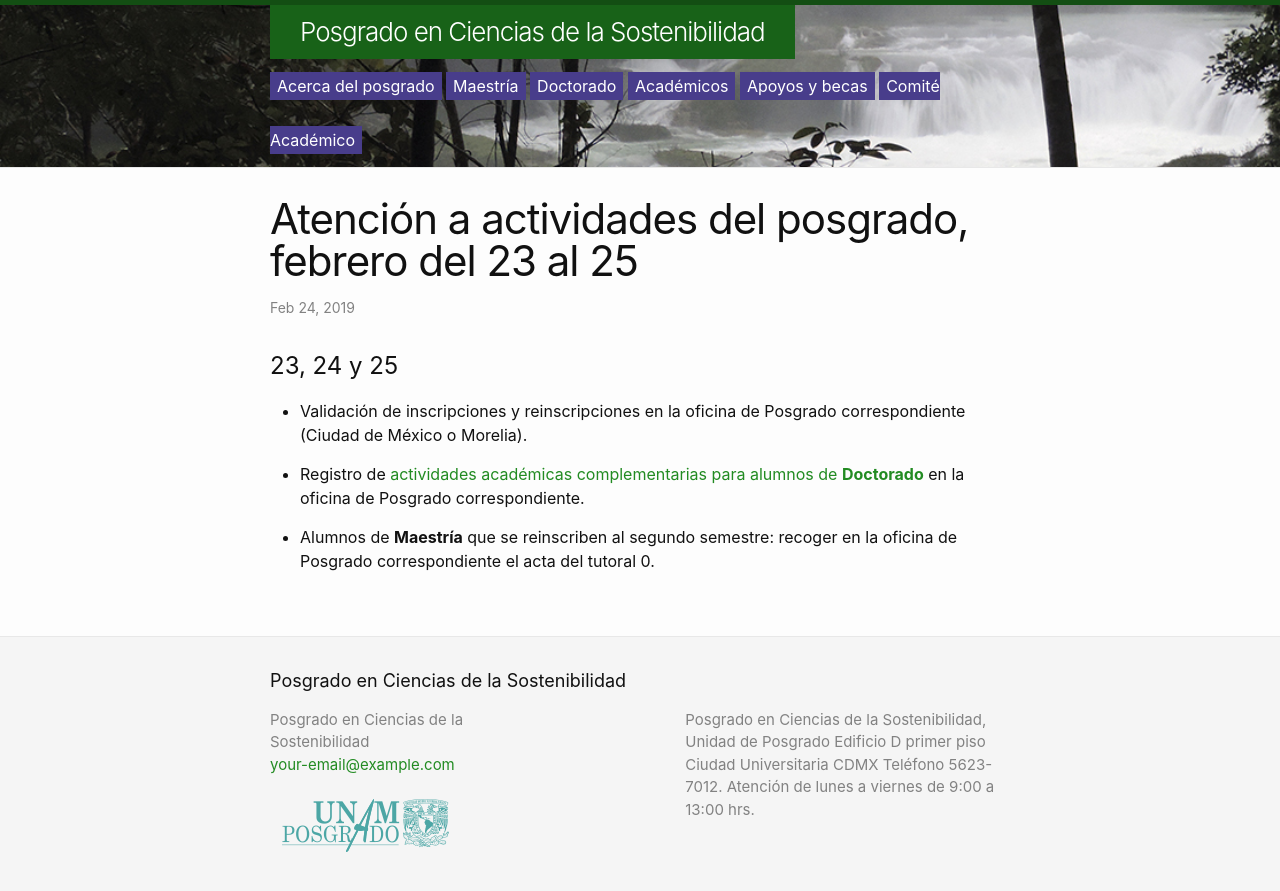
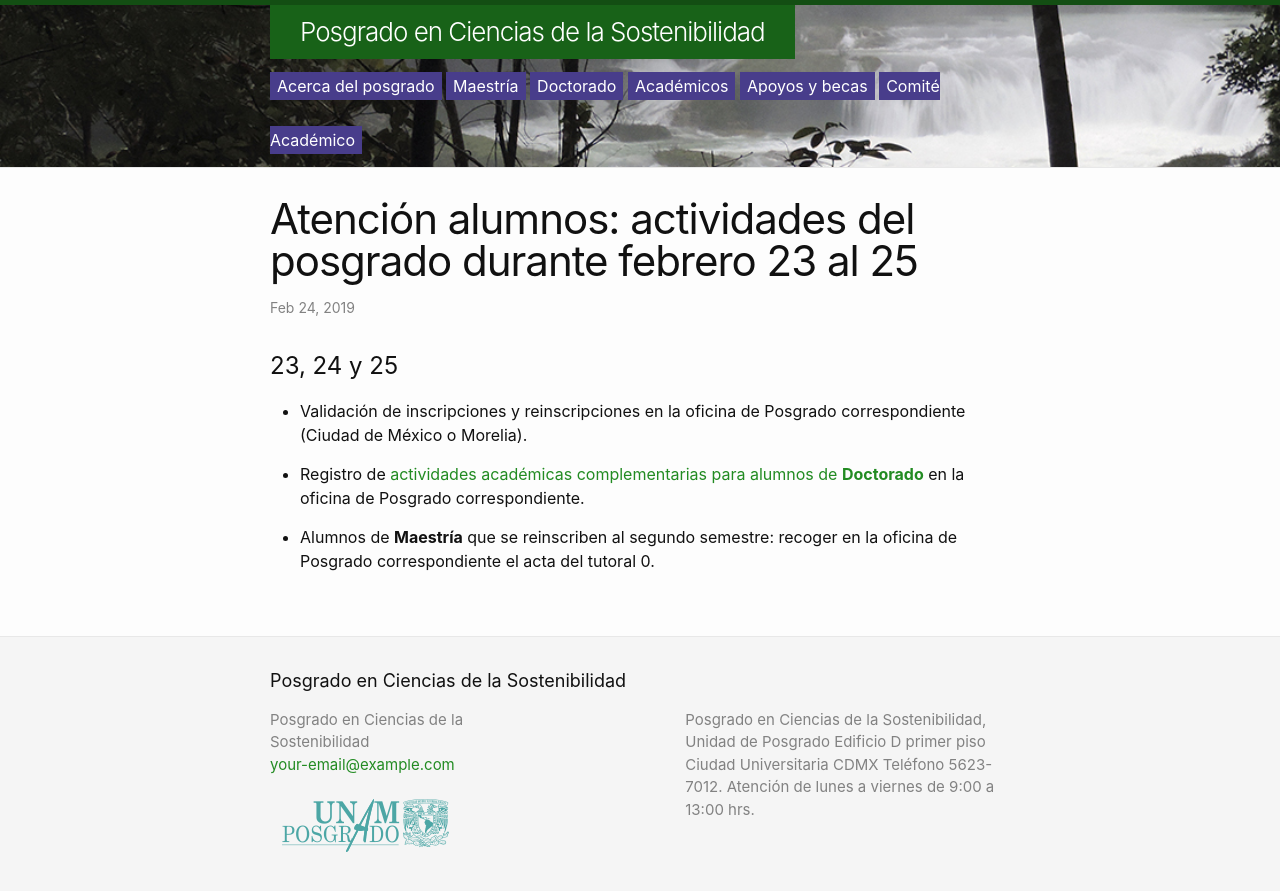
Before and after one commit to pcs-unam/pcs-unam.github.io, a Jekyll site: the page built from _posts/2019-02-22-welcome-to-jekyll.markdown, in a window 1280 px wide. Shown: the top 891 px of the page. Built offline with Jekyll 4.4.1, drawn with Linux system fonts in a browser that asks for light colours.

Commit message:
Update 2019-02-22-welcome-to-jekyll.markdown

```diff
--- a/_posts/2019-02-22-welcome-to-jekyll.markdown
+++ b/_posts/2019-02-22-welcome-to-jekyll.markdown
@@ -1,6 +1,6 @@
 ---
 layout: post
-title:  "Atención a actividades del posgrado, febrero del 23 al 25"
+title:  "Atención alumnos: actividades del posgrado durante febrero 23 al 25"
 date:   2019-02-24 17:19:08 -0600
 categories: calendario
 ---
```
